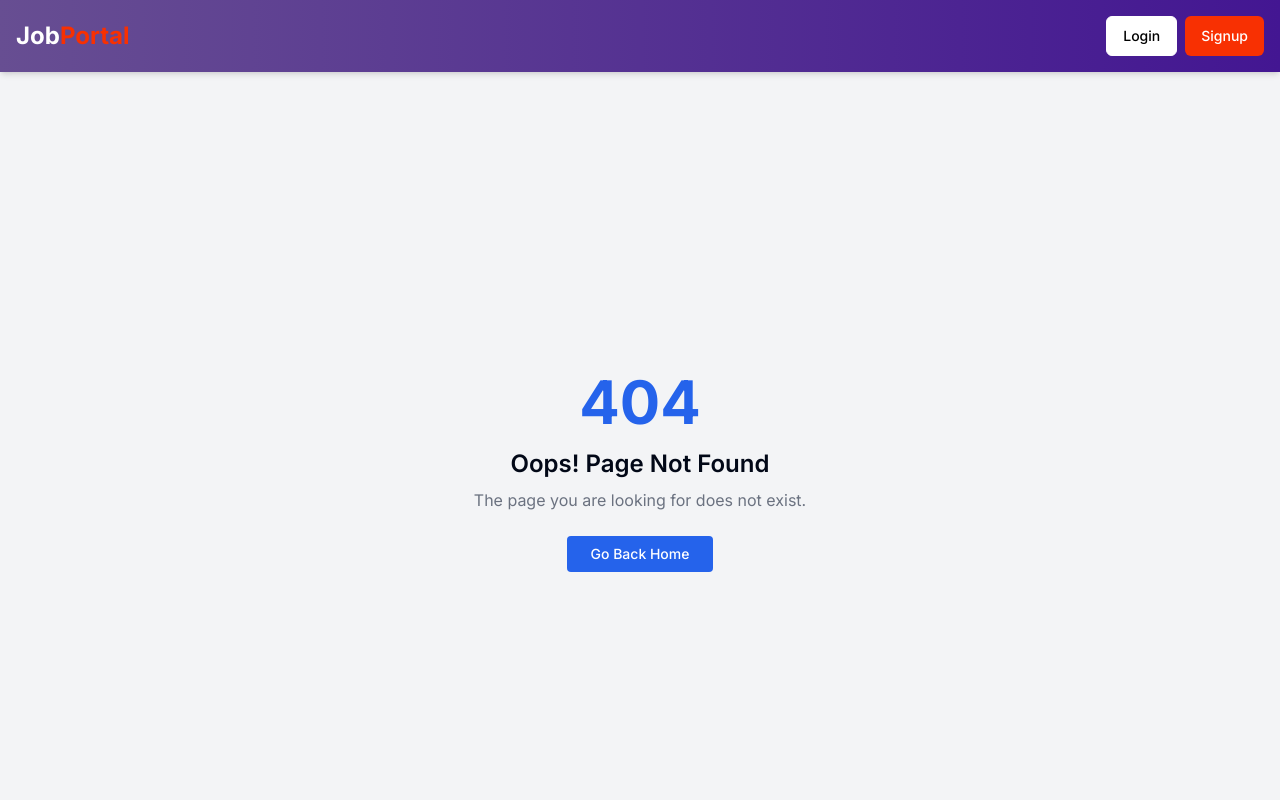
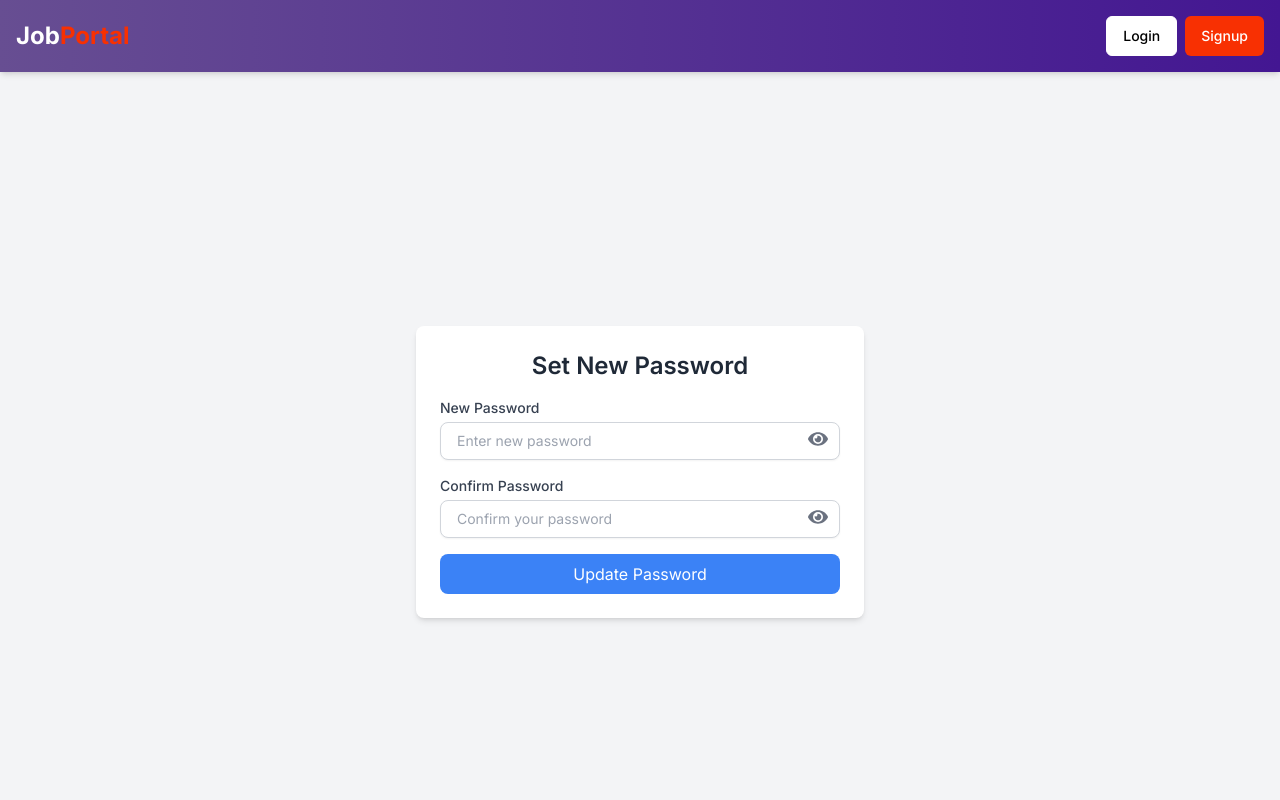
Before and after one commit to DhruvPatel2509/Job_portal, a React (Vite) app in the folder Frontend/: page /forgotPass/NewPassword in a window 1280 px wide. Shown: the top 800 px of the page. Built offline with nearby package versions, Linux system fonts and the light colour scheme; no server answers.

Commit message:
confirm pass

```diff
--- a/Frontend/package.json
+++ b/Frontend/package.json
@@ -29,7 +29,7 @@
     "next-themes": "^0.3.0",
     "react": "^18.3.1",
     "react-dom": "^18.3.1",
-    "react-icons": "^5.3.0",
+    "react-icons": "^5.4.0",
     "react-modal": "^3.16.1",
     "react-redux": "^9.1.2",
     "react-router-dom": "^6.26.0",
--- a/Frontend/src/App.jsx
+++ b/Frontend/src/App.jsx
@@ -20,6 +20,7 @@ import JobSetup from "./components/admin/JobSetup";
 import { ForAllHomePage } from "./components/pages/ForAllHomePage";
 import HomeRecruiter from "./components/admin/RecHome";
 import ForgotPassword from "./components/auth/ForgotPass";
+import { NewPassword } from "./components/auth/NewPassword";
 
 const appRouter = createBrowserRouter([
   {
@@ -35,6 +36,10 @@ const appRouter = createBrowserRouter([
       {
         path: "/forgotPass",
         element: <ForgotPassword />,
+      },
+      {
+        path: "/forgotPass/NewPassword",
+        element: <NewPassword />,
       },
       {
         path: "/login",
--- a/Frontend/src/components/auth/ForgotPass.jsx
+++ b/Frontend/src/components/auth/ForgotPass.jsx
@@ -41,7 +41,6 @@ const ForgotPassword = () => {
     if (timer === 0) {
       setTimer(30); // Reset timer
       console.log("Resending OTP...");
-      // Add your resend OTP logic here
     }
   };
 
@@ -53,7 +52,7 @@ const ForgotPassword = () => {
 
   const handleSubmit = () => {
     console.log("Entered OTP: ", otp.join(""));
-    // Add OTP verification logic here
+    navigate("/forgotPass/NewPassword");
   };
 
   return (
--- /dev/null
+++ b/Frontend/src/components/auth/NewPassword.jsx
@@ -0,0 +1,81 @@
+import { useState } from "react";
+import { FaEye } from "react-icons/fa";
+import { FaEyeSlash } from "react-icons/fa";
+export const NewPassword = () => {
+  const [showPassword, setShowPassword] = useState(false);
+  const [showConfirmPassword, setShowConfirmPassword] = useState(false);
+
+  return (
+    <div className="min-h-screen flex items-center justify-center bg-gray-100">
+      <div className="w-full max-w-md bg-white shadow-md rounded-lg p-6">
+        <h2 className="text-2xl font-semibold text-gray-800 text-center mb-4">
+          Set New Password
+        </h2>
+        <form>
+          {/* New Password Field */}
+          <div className="mb-4 relative">
+            <label
+              htmlFor="new-password"
+              className="block text-sm font-medium text-gray-700"
+            >
+              New Password
+            </label>
+            <input
+              type={showPassword ? "text" : "password"}
+              id="new-password"
+              placeholder="Enter new password"
+              className="mt-1 block w-full px-4 py-2 border border-gray-300 rounded-lg shadow-sm focus:ring-blue-500 focus:border-blue-500 sm:text-sm"
+              required
+            />
+            <button
+              type="button"
+              className="absolute inset-y-0 right-3 flex items-center  mt-5 text-gray-500"
+              onClick={() => setShowPassword(!showPassword)}
+            >
+              {showPassword ? (
+                <FaEyeSlash className="h-5 w-5" />
+              ) : (
+                <FaEye className="h-5 w-5" />
+              )}
+            </button>
+          </div>
+
+          {/* Confirm Password Field */}
+          <div className="mb-4 relative">
+            <label
+              htmlFor="confirm-password"
+              className="block text-sm font-medium text-gray-700"
+            >
+              Confirm Password
+            </label>
+            <input
+              type={showConfirmPassword ? "text" : "password"}
+              id="confirm-password"
+              placeholder="Confirm your password"
+              className="mt-1 block w-full px-4 py-2 border border-gray-300 rounded-lg shadow-sm focus:ring-blue-500 focus:border-blue-500 sm:text-sm"
+              required
+            />
+            <button
+              type="button"
+              className="absolute inset-y-0 right-3 flex items-center mt-5 text-gray-500"
+              onClick={() => setShowConfirmPassword(!showConfirmPassword)}
+            >
+              {showConfirmPassword ? (
+                <FaEyeSlash className="h-5 w-5 " />
+              ) : (
+                <FaEye className="h-5 w-5" />
+              )}
+            </button>
+          </div>
+
+          <button
+            type="submit"
+            className="w-full bg-blue-500 text-white py-2 px-4 rounded-lg  hover:bg-blue-600 transition duration-200"
+          >
+            Update Password
+          </button>
+        </form>
+      </div>
+    </div>
+  );
+};
```
Also changed, not shown: 1 other file (tests, documents, lock files or other folders).
